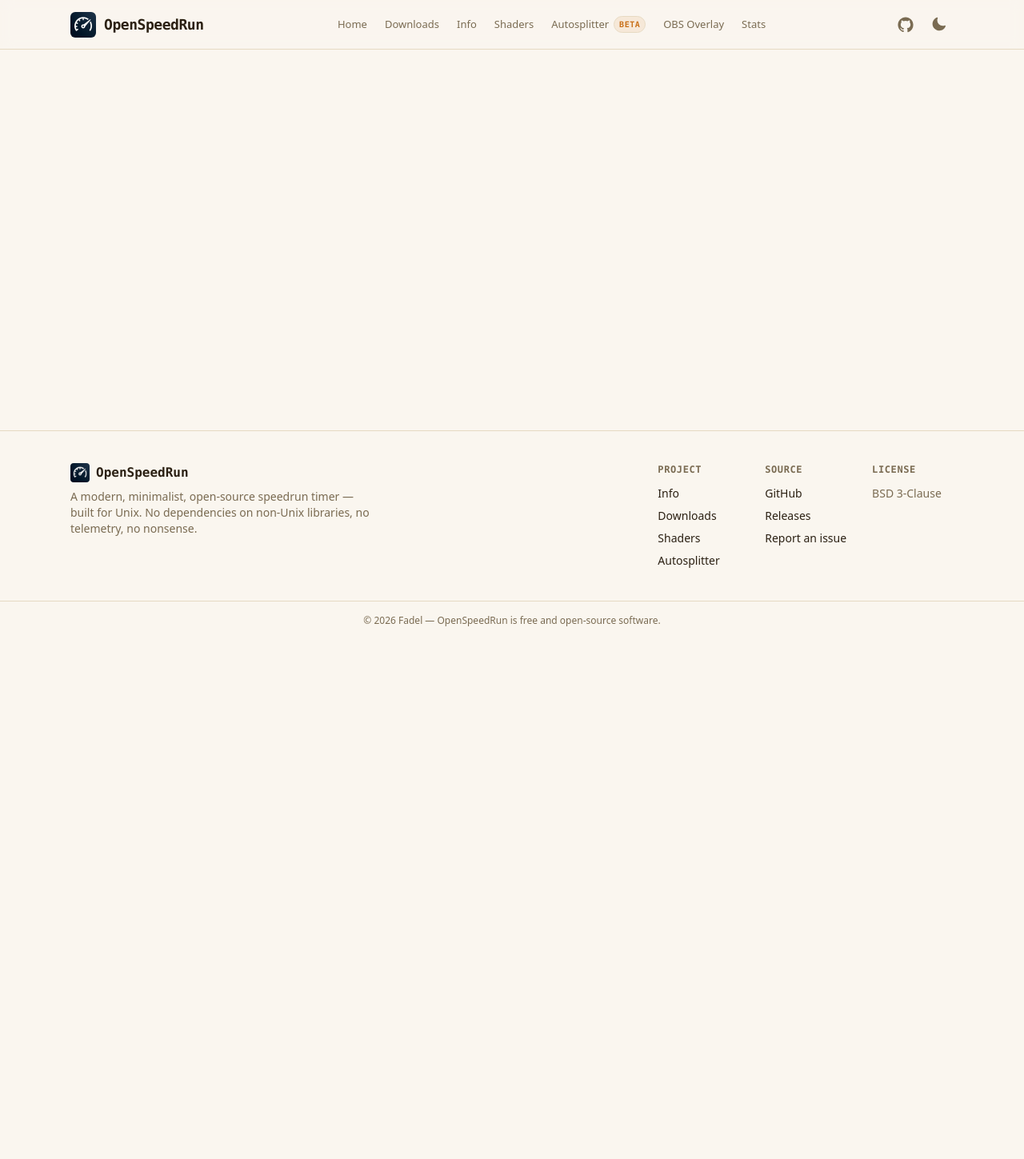
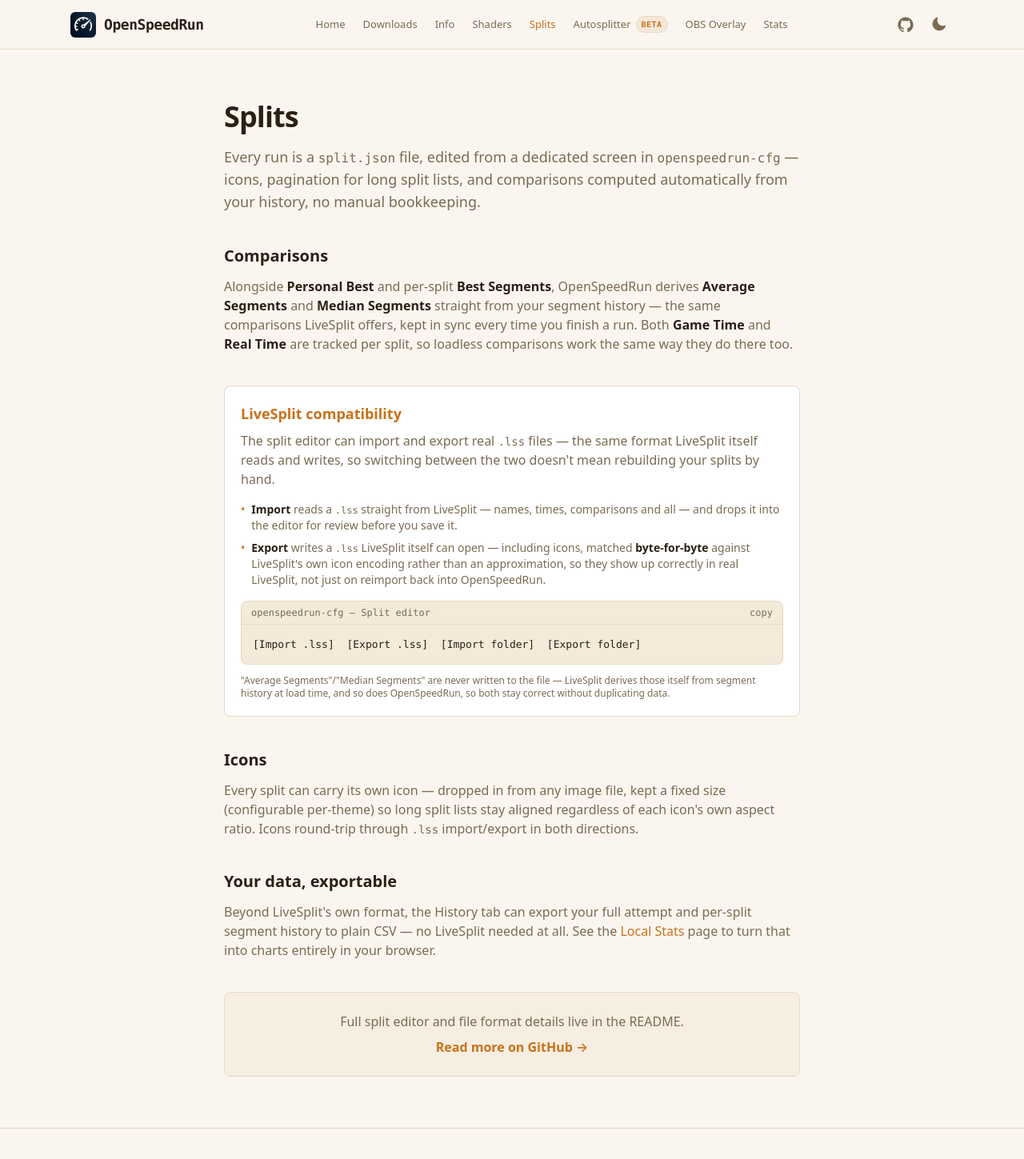
Before and after one commit to SrWither/OpenSpeedRun-Site, a Vue app: page /splits in a window 1280 px wide. Shown: the top 1449 px of the page at 80% size. Before the commit the page ends 800 px from the top, so only its background shows below. Built offline with nearby package versions, Linux system fonts and the light colour scheme.

Commit message:
feat: split page

```diff
--- a/src/components/TheHeader.vue
+++ b/src/components/TheHeader.vue
@@ -12,6 +12,7 @@ const links = [
   { to: '/downloads', label: 'Downloads' },
   { to: '/info', label: 'Info' },
   { to: '/shaders', label: 'Shaders' },
+  { to: '/splits', label: 'Splits' },
   { to: '/autosplitter', label: 'Autosplitter', beta: true },
   { to: '/overlay', label: 'OBS Overlay' },
   { to: '/stats', label: 'Stats' },
--- a/src/router/index.ts
+++ b/src/router/index.ts
@@ -27,6 +27,11 @@ const router = createRouter({
       component: () => import('../views/ShadersView.vue'),
     },
     {
+      path: '/splits',
+      name: 'splits',
+      component: () => import('../views/SplitsView.vue'),
+    },
+    {
       path: '/autosplitter',
       name: 'autosplitter',
       component: () => import('../views/AutosplitterView.vue'),
--- a/src/views/HomeView.vue
+++ b/src/views/HomeView.vue
@@ -127,7 +127,8 @@ onUnmounted(() => cancelAnimationFrame(rafId));
         <FeatureCard icon="🧩" title="Full split editor">
           Icons, pagination, per-comparison Personal Best and Best/Average/Median Segments, Game
           Time vs Real Time — and LiveSplit
-          <code class="font-mono text-xs">.lss</code> import/export, icons included.
+          <code class="font-mono text-xs">.lss</code> import/export, icons included. See the
+          <RouterLink to="/splits" class="text-accent hover:underline">Splits</RouterLink> page.
         </FeatureCard>
         <FeatureCard icon="🤖" title="Autosplitter (beta)">
           RetroArch support out of the box, no elevated privileges needed — or opt in to native
--- a/src/views/InfoView.vue
+++ b/src/views/InfoView.vue
@@ -38,15 +38,10 @@
           <span>
             <strong class="text-ink">Split editor.</strong> Icons, pagination, per-split Best
             Segments/Personal Best, and Average/Median Segments computed automatically from your
-            history.
-          </span>
-        </li>
-        <li class="flex gap-3">
-          <span class="text-accent">&bull;</span>
-          <span>
-            <strong class="text-ink">LiveSplit compatibility.</strong>
-            <code class="font-mono text-sm">.lss</code> import/export, including icons — matched
-            byte-for-byte against real LiveSplit's own icon format.
+            history — including LiveSplit-compatible
+            <code class="font-mono text-sm">.lss</code> import/export. See the
+            <RouterLink to="/splits" class="text-accent hover:underline">Splits</RouterLink>
+            page.
           </span>
         </li>
         <li class="flex gap-3">
--- /dev/null
+++ b/src/views/SplitsView.vue
@@ -0,0 +1,100 @@
+<script setup lang="ts">
+import CodeBlock from '@/components/CodeBlock.vue'
+</script>
+
+<template>
+  <div class="mx-auto max-w-3xl px-4 py-16 sm:px-6">
+    <h1 class="text-3xl font-extrabold tracking-tight sm:text-4xl">Splits</h1>
+    <p class="mt-4 text-lg text-ink-muted">
+      Every run is a <code class="font-mono text-base">split.json</code> file, edited from a
+      dedicated screen in <code class="font-mono text-base">openspeedrun-cfg</code> — icons,
+      pagination for long split lists, and comparisons computed automatically from your history,
+      no manual bookkeeping.
+    </p>
+
+    <section class="mt-10">
+      <h2 class="text-xl font-bold">Comparisons</h2>
+      <p class="mt-3 text-ink-muted">
+        Alongside <strong class="text-ink">Personal Best</strong> and per-split
+        <strong class="text-ink">Best Segments</strong>, OpenSpeedRun derives
+        <strong class="text-ink">Average Segments</strong> and
+        <strong class="text-ink">Median Segments</strong> straight from your segment history —
+        the same comparisons LiveSplit offers, kept in sync every time you finish a run. Both
+        <strong class="text-ink">Game Time</strong> and <strong class="text-ink">Real Time</strong>
+        are tracked per split, so loadless comparisons work the same way they do there too.
+      </p>
+    </section>
+
+    <section class="mt-10 rounded-lg border border-border bg-surface p-5">
+      <h2 class="text-lg font-bold text-accent">LiveSplit compatibility</h2>
+      <p class="mt-2 text-ink-muted">
+        The split editor can import and export real
+        <code class="font-mono text-sm">.lss</code> files — the same format LiveSplit itself
+        reads and writes, so switching between the two doesn't mean rebuilding your splits by
+        hand.
+      </p>
+      <ul class="mt-4 space-y-2 text-sm text-ink-muted">
+        <li class="flex gap-2">
+          <span class="text-accent">&bull;</span>
+          <span>
+            <strong class="text-ink">Import</strong> reads a
+            <code class="font-mono text-xs">.lss</code> straight from LiveSplit — names, times,
+            comparisons and all — and drops it into the editor for review before you save it.
+          </span>
+        </li>
+        <li class="flex gap-2">
+          <span class="text-accent">&bull;</span>
+          <span>
+            <strong class="text-ink">Export</strong> writes a
+            <code class="font-mono text-xs">.lss</code> LiveSplit itself can open — including
+            icons, matched <strong class="text-ink">byte-for-byte</strong> against LiveSplit's own
+            icon encoding rather than an approximation, so they show up correctly in real
+            LiveSplit, not just on reimport back into OpenSpeedRun.
+          </span>
+        </li>
+      </ul>
+      <CodeBlock
+        class="mt-4"
+        label="openspeedrun-cfg — Split editor"
+        code="[Import .lss]  [Export .lss]  [Import folder]  [Export folder]"
+      />
+      <p class="mt-3 text-xs text-ink-muted">
+        "Average Segments"/"Median Segments" are never written to the file — LiveSplit derives
+        those itself from segment history at load time, and so does OpenSpeedRun, so both stay
+        correct without duplicating data.
+      </p>
+    </section>
+
+    <section class="mt-10">
+      <h2 class="text-xl font-bold">Icons</h2>
+      <p class="mt-3 text-ink-muted">
+        Every split can carry its own icon — dropped in from any image file, kept a fixed size
+        (configurable per-theme) so long split lists stay aligned regardless of each icon's own
+        aspect ratio. Icons round-trip through <code class="font-mono text-sm">.lss</code>
+        import/export in both directions.
+      </p>
+    </section>
+
+    <section class="mt-10">
+      <h2 class="text-xl font-bold">Your data, exportable</h2>
+      <p class="mt-3 text-ink-muted">
+        Beyond LiveSplit's own format, the History tab can export your full attempt and per-split
+        segment history to plain CSV — no LiveSplit needed at all. See the
+        <RouterLink to="/stats" class="text-accent hover:underline">Local Stats</RouterLink>
+        page to turn that into charts entirely in your browser.
+      </p>
+    </section>
+
+    <section class="mt-10 rounded-lg border border-border bg-surface-alt/60 p-6 text-center">
+      <p class="text-ink-muted">Full split editor and file format details live in the README.</p>
+      <a
+        href="https://github.com/SrWither/OpenSpeedRun#usage"
+        target="_blank"
+        rel="noopener"
+        class="mt-2 inline-block font-semibold text-accent hover:underline"
+      >
+        Read more on GitHub &rarr;
+      </a>
+    </section>
+  </div>
+</template>
```
